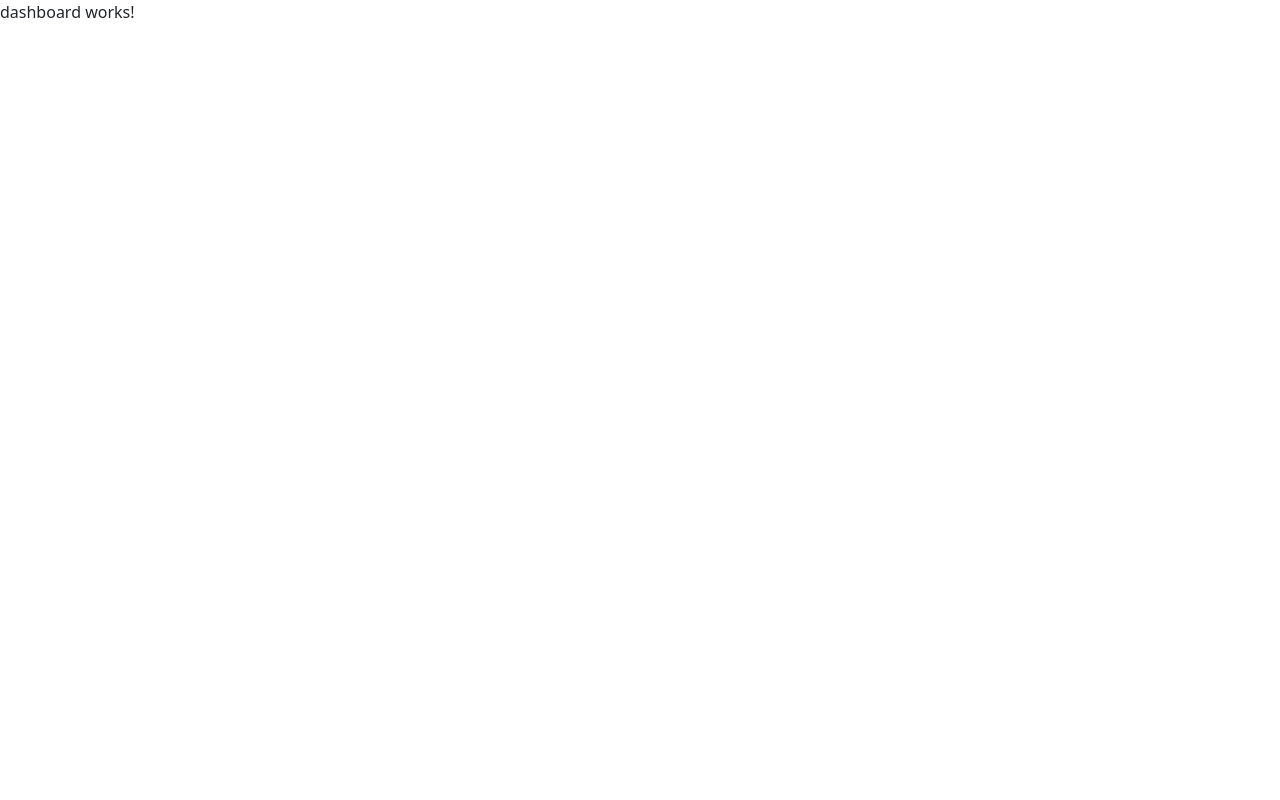
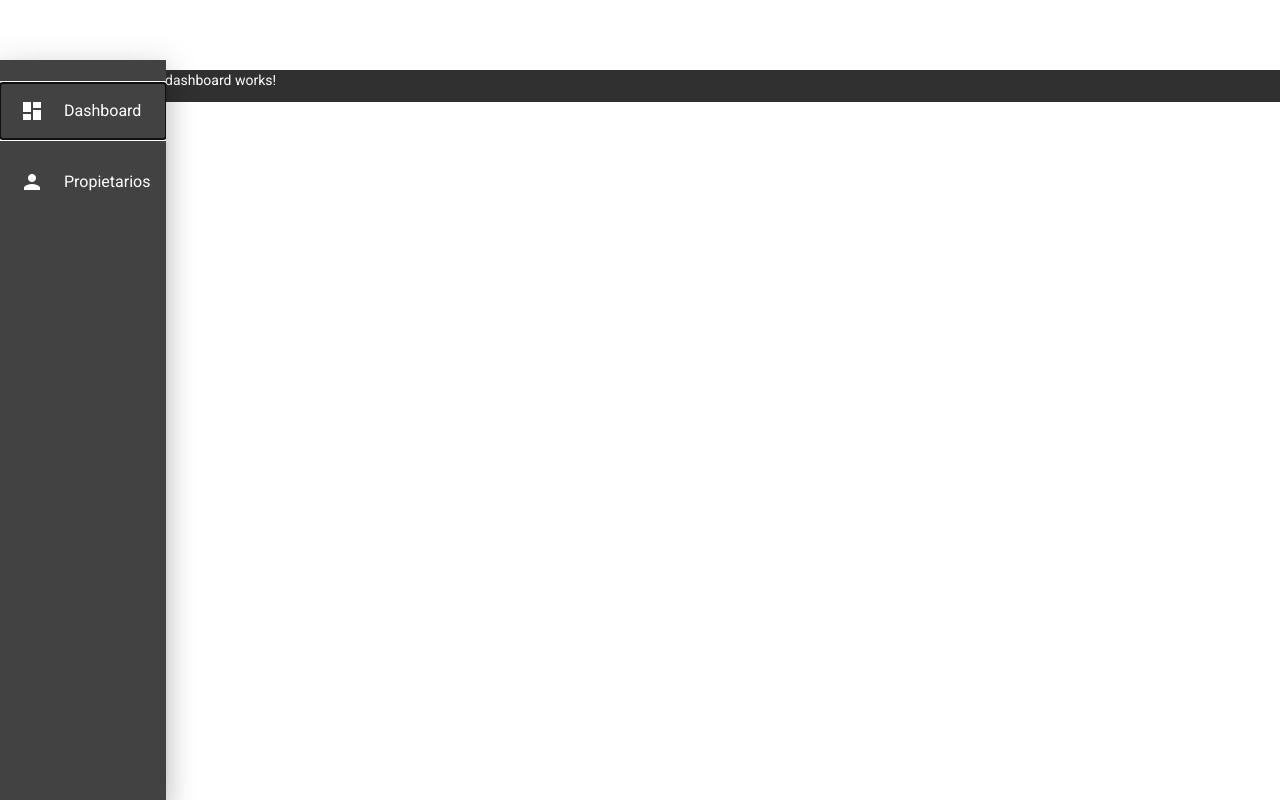
Before and after one commit to Manu639/FrontAppGestionInmuebles, an Angular app: page /dashboard in a window 1280 px wide. Built offline with nearby package versions, Linux system fonts and the light colour scheme.

Commit message:
Finished themes configurations and added sideNav Test

```diff
--- a/package.json
+++ b/package.json
@@ -11,10 +11,12 @@
   "private": true,
   "dependencies": {
     "@angular/animations": "~12.2.0",
+    "@angular/cdk": "^12.2.2",
     "@angular/common": "~12.2.0",
     "@angular/compiler": "~12.2.0",
     "@angular/core": "~12.2.0",
     "@angular/forms": "~12.2.0",
+    "@angular/material": "^12.2.2",
     "@angular/platform-browser": "~12.2.0",
     "@angular/platform-browser-dynamic": "~12.2.0",
     "@angular/router": "~12.2.0",
--- a/src/app/app.component.html
+++ b/src/app/app.component.html
@@ -1,5 +1,23 @@
-<header></header>
-<main>
-  <router-outlet></router-outlet>
-</main>
-<footer></footer>
+<div class="app darkTheme">
+  <header></header>
+  <main>
+    <mat-sidenav-container [hasBackdrop]="false">
+      <mat-sidenav opened="true" mode="push" [fixedInViewport]="true" fixedTopGap="60">
+        <mat-list>
+          <mat-list-item routerLink="/dashboard">
+            <mat-icon matListIcon>dashboard</mat-icon>
+            <h3 matLine> Dashboard </h3>
+          </mat-list-item>
+          <mat-list-item routerLink="/owners">
+            <mat-icon matListIcon>person</mat-icon>
+            <h3 matLine> Propietarios </h3>
+          </mat-list-item>
+        </mat-list>
+      </mat-sidenav>
+      <mat-sidenav-content>
+        <router-outlet></router-outlet>
+      </mat-sidenav-content>
+    </mat-sidenav-container>
+  </main>
+  <footer></footer>
+</div>
--- a/src/app/app.component.scss
+++ b/src/app/app.component.scss
@@ -0,0 +1,8 @@
+header{
+    height: 70px;
+}
+
+mat-list-item{
+    cursor: pointer;
+    margin: 15px 0px;
+}
--- /dev/null
+++ b/src/app/dashboard/dashboard.component.scss-theme.scss
@@ -0,0 +1,16 @@
+@import '~@angular/material/theming';
+
+@mixin dashboard-component-theme($theme) {
+
+  $primary: map-get($theme, primary);
+  $accent: map-get($theme, accent);
+
+
+  .lightTheme{
+      background-color: $primary;
+  }
+
+  .darkTheme{
+      background-color: $accent;
+  }
+}
--- /dev/null
+++ b/src/app/material-components/material-components.module.ts
@@ -0,0 +1,19 @@
+import { NgModule } from '@angular/core';
+import { CommonModule } from '@angular/common';
+import { MatSidenavModule } from '@angular/material/sidenav';
+import { MatListModule } from '@angular/material/list';
+import { MatIconModule } from '@angular/material/icon'
+
+const material = [MatSidenavModule, MatListModule, MatIconModule]
+
+@NgModule({
+  imports: [
+    CommonModule,
+    ...material],
+
+  exports: [
+    ...material
+  ]
+})
+
+export class MaterialModule { }
--- a/src/app/themes/dark_theme.scss
+++ b/src/app/themes/dark_theme.scss
@@ -0,0 +1,8 @@
+$theme-primary: mat-palette($mat-teal, 300);
+$theme-accent: mat-palette($mat-teal, A200);
+
+// create theme (use mat-dark-theme for themes with dark backgrounds)
+$dark-theme: mat-dark-theme(
+    $theme-primary,
+    $theme-accent
+    )
--- a/src/app/themes/default_theme.scss
+++ b/src/app/themes/default_theme.scss
@@ -0,0 +1,8 @@
+$theme-primary: mat-palette($mat-teal, 300, 700, 900);
+$theme-accent: mat-palette($mat-blue, A200);
+
+// create theme (use mat-dark-theme for themes with dark backgrounds)
+$light-theme: mat-light-theme(
+    $theme-primary,
+    $theme-accent
+    )
--- a/src/index.html
+++ b/src/index.html
@@ -1,13 +1,19 @@
 <!doctype html>
 <html lang="en">
+
 <head>
   <meta charset="utf-8">
   <title>AppGestionInmuebles</title>
   <base href="/">
   <meta name="viewport" content="width=device-width, initial-scale=1">
   <link rel="icon" type="image/x-icon" href="favicon.ico">
+  <link rel="preconnect" href="https://fonts.gstatic.com">
+  <link href="https://fonts.googleapis.com/css2?family=Roboto:wght@300;400;500&display=swap" rel="stylesheet">
+  <link href="https://fonts.googleapis.com/icon?family=Material+Icons" rel="stylesheet">
 </head>
-<body>
+
+<body class="mat-typography">
   <app-root></app-root>
 </body>
+
 </html>
--- a/src/styles.scss
+++ b/src/styles.scss
@@ -1 +1,19 @@
+@import '~@angular/material/theming';
+
+@include mat-core();
+
+@import './app/themes/default_theme.scss';
+@import './app/themes/dark_theme.scss';
+
+.defaultTheme {
+  @include angular-material-theme($light-theme);
+}
+
+.darkTheme {
+  @include angular-material-theme($dark-theme);
+}
+
 /* You can add global styles to this file, and also import other style files */
+
+html, body { height: 100%; }
+body { margin: 0; font-family: Roboto, "Helvetica Neue", sans-serif; }
```
Also changed, not shown: src/app/app.module.ts (+8 -2 lines), 1 other file (tests, documents, lock files or other folders).
